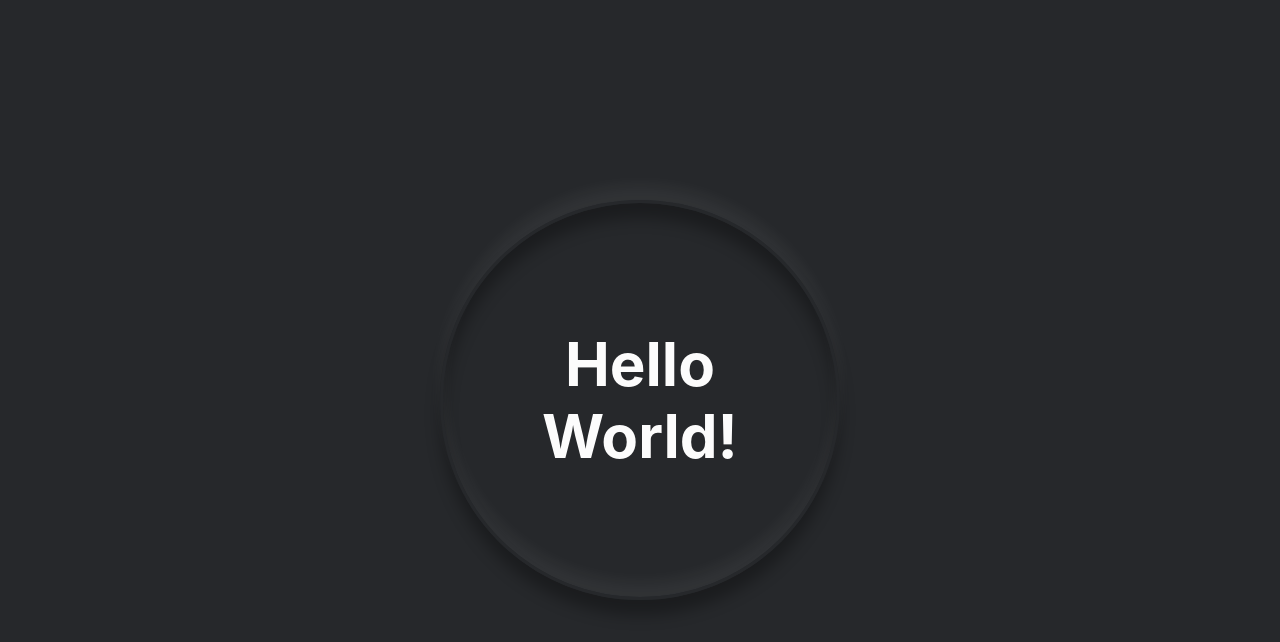
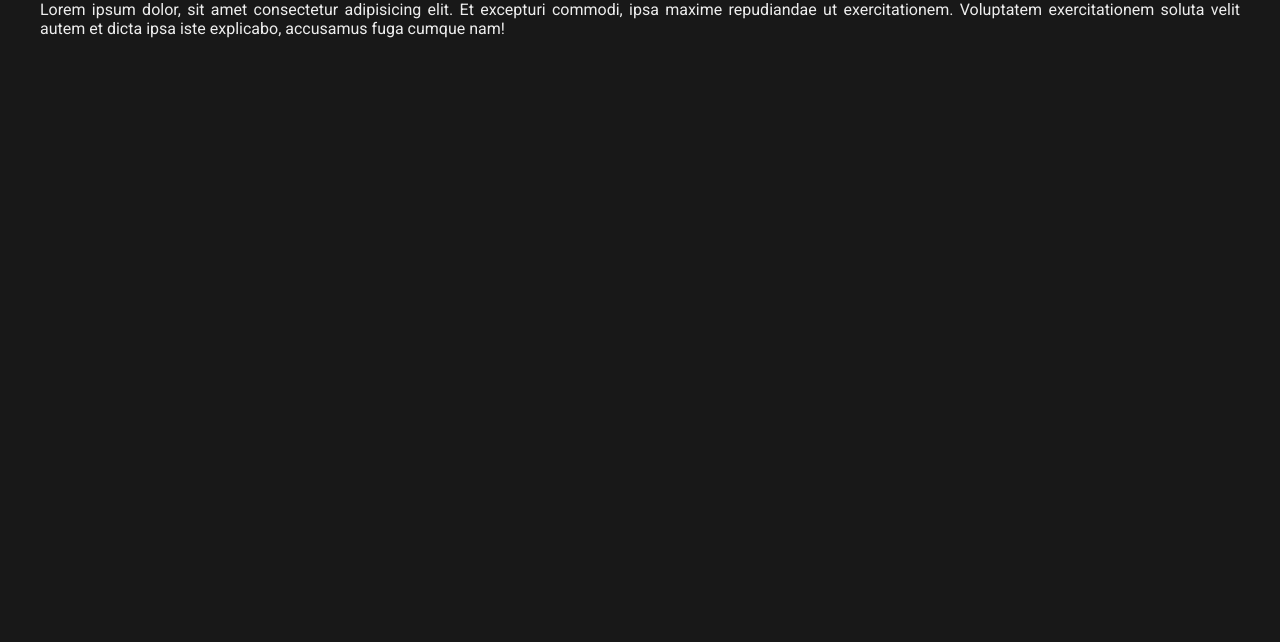
Before and after one commit to andreyoli/portfolio, a Next.js app: page / in a window 1280 px wide. Shown: the top 642 px of the page. Built offline with nearby package versions, Linux system fonts and the light colour scheme.

Commit message:
Initial style setup

```diff
--- a/src/components/Example/index.tsx
+++ /dev/null
@@ -1,11 +0,0 @@
-import * as Style from './styles'
-
-const Main = () => (
-  <Style.Wrapper>
-    <Style.Sphere>
-      <Style.Title>Hello World!</Style.Title>
-    </Style.Sphere>
-  </Style.Wrapper>
-)
-
-export default Main
--- a/src/components/Example/styles.ts
+++ /dev/null
@@ -1,31 +0,0 @@
-import styled from 'styled-components'
-
-export const Wrapper = styled.main`
-  background-color: #26282b;
-  color: #fff;
-  width: 100%;
-  height: 100%;
-  display: flex;
-  justify-content: center;
-  align-items: center;
-`
-
-export const Title = styled.h1`
-  font-size: 6rem;
-  color: #fcfcfc;
-`
-
-export const Sphere = styled.div`
-  width: 400px;
-  height: 400px;
-  padding: 50px;
-  border: 3px solid #26282b;
-  border-radius: 50%;
-  box-shadow: 0 -15px 15px rgba(255, 255, 255, 0.05),
-    inset 0 -15px 15px rgba(255, 255, 255, 0.05), 0 15px 15px rgba(0, 0, 0, 0.3),
-    inset 0 15px 15px rgba(0, 0, 0, 0.3);
-  display: flex;
-  align-items: center;
-  justify-content: center;
-  text-align: center;
-`
--- a/src/pages/_app.tsx
+++ b/src/pages/_app.tsx
@@ -1,14 +1,20 @@
-// import App from "next/app";
-import type { AppProps /*, AppContext */ } from 'next/app'
+import type { AppProps } from 'next/app'
 import Head from 'next/head'
+import { ThemeProvider } from 'styled-components'
 
 import GlobalStyles from 'styles/global'
+import darkTheme from 'styles/themes/dark'
 
 function MyApp({ Component, pageProps }: AppProps) {
   return (
-    <>
+    <ThemeProvider theme={darkTheme}>
       <Head>
-        <title>NextJS - Boilerplate</title>
+        <title>Andrey Oliveira</title>
+        <link rel="preconnect" href="https://fonts.gstatic.com" />
+        <link
+          href="https://fonts.googleapis.com/css2?family=Roboto:wght@400;500;700&display=swap"
+          rel="stylesheet"
+        />
         <link rel="shortcut icon" href="favicon.ico" type="image/x-icon" />
         <link rel="apple-touch-icon" href="favicon.ico" type="image/x-icon" />
         <meta
@@ -18,7 +24,7 @@ function MyApp({ Component, pageProps }: AppProps) {
       </Head>
       <GlobalStyles />
       <Component {...pageProps} />
-    </>
+    </ThemeProvider>
   )
 }
 
--- a/src/pages/index.tsx
+++ b/src/pages/index.tsx
@@ -1,5 +1,16 @@
-import Example from 'components/Example'
+import * as Style from 'styles/pages/home'
 
 export default function Home() {
-  return <Example />
+  return (
+    <>
+      <Style.Wrapper>
+        <p>
+          Lorem ipsum dolor, sit amet consectetur adipisicing elit. Et excepturi
+          commodi, ipsa maxime repudiandae ut exercitationem. Voluptatem
+          exercitationem soluta velit autem et dicta ipsa iste explicabo,
+          accusamus fuga cumque nam!
+        </p>
+      </Style.Wrapper>
+    </>
+  )
 }
--- a/src/styles/global.ts
+++ b/src/styles/global.ts
@@ -1,22 +1,63 @@
 import { createGlobalStyle } from 'styled-components'
 
 const GlobalStyles = createGlobalStyle`
-  *{
+  * {
     margin: 0;
     padding: 0;
     box-sizing: border-box;
+    color: ${(props) => props.theme.colors.text};
   }
 
   html {
-    font-size: 62.5%;
+    font-size: 16px;
+    display: flex;
+    justify-content: center;
   }
 
   html, body, #__next {
     height: 100%;
+    width: 100%;
   }
 
   body {
-    font-family: ---apple-system, BlinkMacSystemFont, 'Segoe UI', Roboto, Oxygen, Ubuntu, Cantarell, 'Open Sans', 'Helvetica Neue', sans-serif
+    font-family: 'Roboto', sans-serif;
+    background-color: ${(props) => props.theme.colors.background};
+    max-width: 1200px;
+  }
+
+  p {
+    font-size: ${(props) => props.theme.fontSize.normal};
+    font-weight: 400;
+    text-align: justify;
+    line-height: calc(${(props) => props.theme.fontSize.normal} * 1,5);
+  }
+
+  h2 {
+    font-size: ${(props) => props.theme.fontSize.medium};
+    font-weight: 500;
+    line-height: calc(${(props) => props.theme.fontSize.medium} * 1,5);
+  }
+
+  h1 {
+    font-size: ${(props) => props.theme.fontSize.large};
+    font-weight: 500;
+    line-height: calc(${(props) => props.theme.fontSize.large} * 1,5);
+  }
+
+  @media screen and (max-width: ${(props) => props.theme.breakpoints.mobileL}){
+    body{
+      max-width: calc(${(props) => props.theme.breakpoints.mobileL} - 110px);
+    }
+
+    p{
+      line-height: calc(${(props) => props.theme.fontSize.normal} * 1.8);
+    }
+    h2 {
+      line-height: calc(${(props) => props.theme.fontSize.medium} * 1.8);
+    }
+    h3 {
+      line-height: calc(${(props) => props.theme.fontSize.large} * 1.8);
+    }
   }
 `
 
--- /dev/null
+++ b/src/styles/pages/home.ts
@@ -0,0 +1,3 @@
+import styled from 'styled-components'
+
+export const Wrapper = styled.main``
--- /dev/null
+++ b/src/styles/themes/dark.ts
@@ -0,0 +1,15 @@
+import defaultValues from './default'
+
+export default {
+  title: 'dark',
+
+  colors: {
+    background: '#181818',
+    text: '#EDEDED',
+    primary: '#7A00E5',
+    gradient:
+      'linear-gradient(180deg, rgba(122, 0, 230, 0.7) 0%, rgba(128, 68, 0, 0.7) 100%)'
+  },
+
+  ...defaultValues
+}
--- /dev/null
+++ b/src/styles/themes/default.ts
@@ -0,0 +1,21 @@
+export default {
+  fontSize: {
+    normal: '1rem',
+    medium: '1.5rem',
+    large: '2rem'
+  },
+
+  marginSize: {
+    small: '30px',
+    medium: '50px',
+    large: '80px'
+  },
+
+  breakpoints: {
+    mobileS: '320px',
+    mobileM: '375px',
+    mobileL: '425px',
+    tablet: '768px',
+    desktop: '1024px'
+  }
+}
--- a/tsconfig.json
+++ b/tsconfig.json
@@ -26,5 +26,8 @@
   ],
   "exclude": [
     "node_modules"
+  ],
+  "files": [
+    "src/styles/styled.d.ts"
   ]
 }
```
Also changed, not shown: src/styles/styled.d.ts (added, +34 -0 lines), src/styles/themes/light.ts (added, +15 -0 lines), 2 other files (tests, documents, lock files or other folders).
